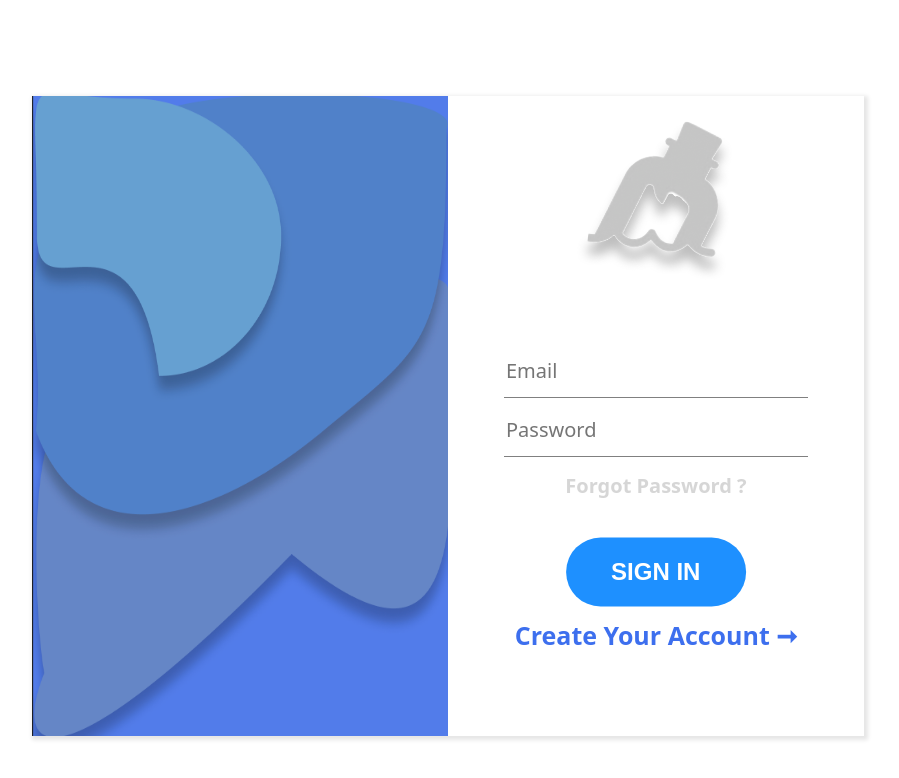
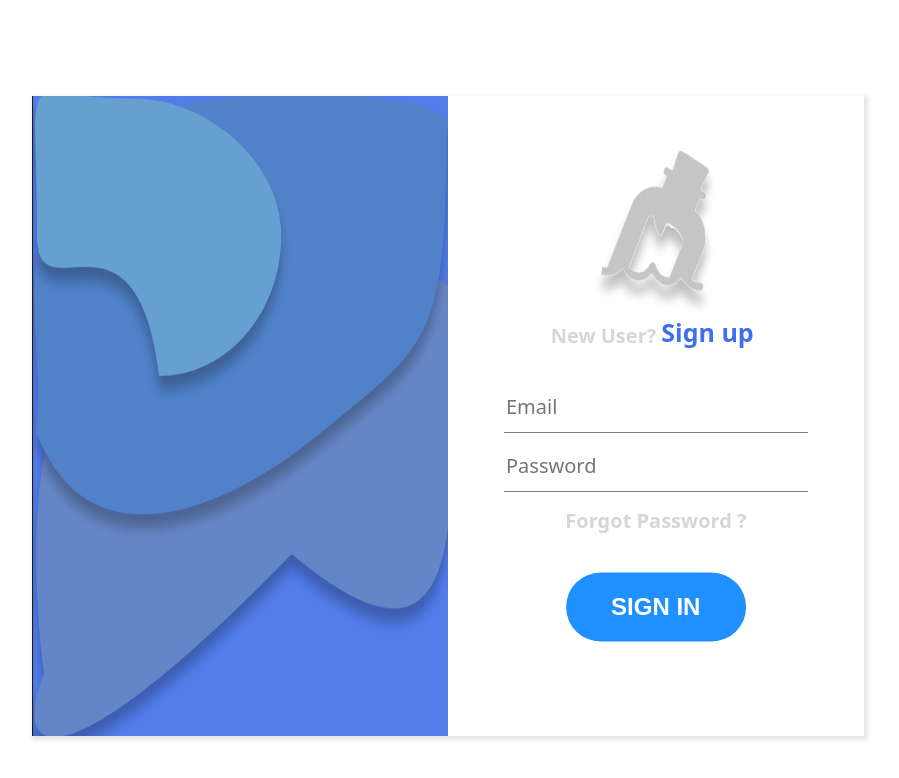
Before and after one commit to hanaxauay/BottleProject, a React (Create React App) app: page / in a window 1280 px wide. Shown: the top 778 px of the page, without its empty margins (192-1091 px from the left). Built offline with nearby package versions, Linux system fonts and the light colour scheme; no server answers.

Commit message:
Login page 수정

```diff
--- a/src/pages/Login.jsx
+++ b/src/pages/Login.jsx
@@ -62,6 +62,15 @@ export default function Login() {
         <div className="login_content">
           <div className="boss">
             <img src={logo} alt="logo" />
+            <div className="newuser">
+              New User?
+            </div>
+              <button className="register_btn">
+                <Link to="/register" className="Account">
+                  Sign up
+                </Link>
+              </button>
+
             <div className="email_input ">
               <input
                 type="email"
@@ -82,13 +91,6 @@ export default function Login() {
             <button className="login_btn" onClick={setLogin}>
               SIGN IN
             </button>
-            <div>
-              <button className="register_btn">
-                <Link to="/register" className="Account">
-                  Create Your Account ➞
-                </Link>
-              </button>
-            </div>
           </div>
         </div>
       </div>
--- a/src/style/login.scss
+++ b/src/style/login.scss
@@ -30,14 +30,58 @@
     width: 50%;
     position: relative;
     .boss {
+      position: absolute;
       width: 100%;
       height: 100%;
       text-align: center;
+      display: flex;
+      flex-direction: column;
+      align-items: center;
+
       img {
-        margin-top: 0px;
-        width: 50%;
-        //padding: 2vh 0;
+        margin-top: 20px;
+        width: 40%;
+        height: 30%;
+        padding: 1vh 0;
+        margin-bottom: 50px;
       }
+      .newuser {
+        display: inline-block;
+        color: #b9b9b996;
+        font-size: 20px;
+        font-weight: bold;
+        font-family: ITF Devanagari, system-ui, -apple-system, 'Segoe UI', Roboto, 'Helvetica Neue', Arial, 'Noto Sans', 'Liberation Sans', sans-serif;
+        //margin-top: 30px;
+        margin-bottom: 40px;
+        padding-top: 0.5rem;
+        margin-right: 5px;
+        margin-top: -60px;
+        margin-left: -100px;
+        //margin-right: 80px;
+        //margin-left: 40px;
+        //vertical-align: middle;
+      }
+
+      .register_btn {
+        display: inline-block;
+        border-style: none;
+        font-size: 25px;
+        font-weight: bold;
+        font-family: ITF Devanagari, system-ui, -apple-system, 'Segoe UI', Roboto, 'Helvetica Neue', Arial, 'Noto Sans', 'Liberation Sans', sans-serif;
+        background-color: transparent;
+        margin-right: -103px;
+        margin-top: -74.8px;
+        vertical-align: middle;
+        .Account {
+          text-decoration: none;
+          color: #3d6fee;
+          cursor: pointer;
+        }
+        .Account:hover {
+          color: #666;
+        }
+      }
+
       .email_input {
         input {
           color: #b9b9b996;
@@ -46,7 +90,7 @@
           border: 0px;
           outline-style: none;
           border-bottom: 1px solid gray;
-          margin-top: 60px;
+          margin-top: 30px;
           margin-bottom: 3px;
           width: 300px;
           height: 50px;
@@ -87,23 +131,6 @@
         margin-top: 20px;
         font-weight: bold;
       }
-      .register_btn {
-        padding-top: 8px;
-        border-style: none;
-        font-size: 25px;
-        font-weight: bold;
-        font-family: ITF Devanagari, system-ui, -apple-system, 'Segoe UI', Roboto, 'Helvetica Neue', Arial, 'Noto Sans', 'Liberation Sans', sans-serif;
-        background-color: transparent;
-        margin-top: 15px;
-        .Account {
-          text-decoration: none;
-          color: #3d6fee;
-          cursor: pointer;
-        }
-        .Account:hover {
-          color: #666;
-        }
-      }
     }
   }
 }
```
